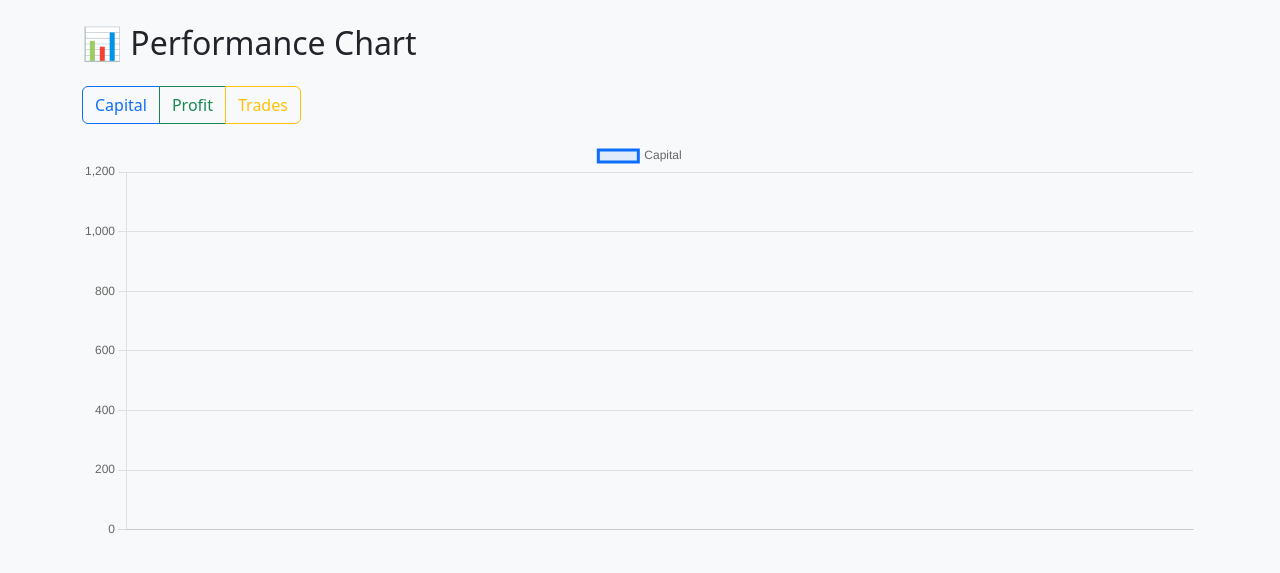
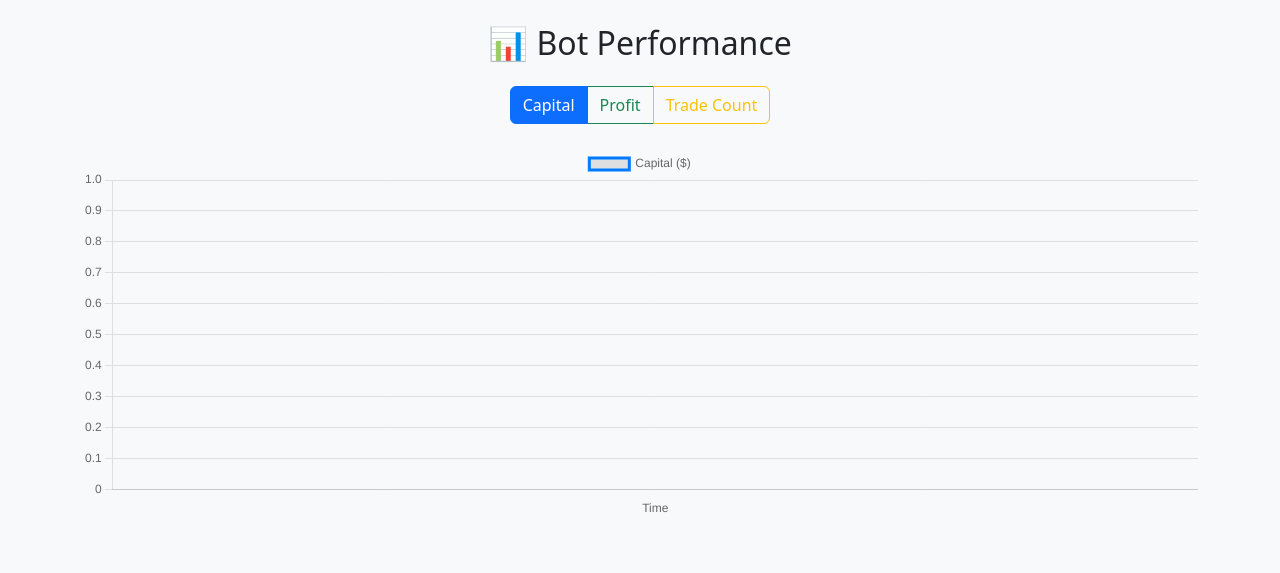
Before and after one commit to clement-mbogo/crypto-arbirtage-dashboard, a Flask app: template templates/dashboard.html in a window 1280 px wide. Shown: the top 573 px of the page. Run offline with Flask 3, Linux system fonts and the light colour scheme; the template is opened without the code that fills it, so the values that code supplies are empty; data comes from the database, SQL or seed files in the repository.

Commit message:
part 4 complete

```diff
--- a/app.py
+++ b/app.py
@@ -1,17 +1,19 @@
-from flask import Flask, jsonify
-from flask_cors import CORS
+from flask import Flask, render_template, jsonify
 import sqlite3
+import os
 from datetime import datetime, timedelta
+import random
 
 app = Flask(__name__)
-CORS(app)  # Allow cross-origin requests from frontend
 
-# --- Initialize Database ---
-def init_db():
-    conn = sqlite3.connect('trades.db')
-    cursor = conn.cursor()
-    cursor.execute('''
-        CREATE TABLE IF NOT EXISTS performance (
+DB_PATH = "trades.db"
+
+def create_table():
+    conn = sqlite3.connect(DB_PATH)
+    c = conn.cursor()
+    c.execute('''
+        CREATE TABLE IF NOT EXISTS trades (
+            id INTEGER PRIMARY KEY AUTOINCREMENT,
             timestamp TEXT,
             capital REAL,
             profit REAL,
@@ -21,48 +23,56 @@ def init_db():
     conn.commit()
     conn.close()
 
-# --- Optional: Seed with Sample Data ---
-def seed_sample_data():
-    conn = sqlite3.connect('trades.db')
-    cursor = conn.cursor()
+@app.route('/')
+def index():
+    return render_template('dashboard.html')
 
-    # Check if there's already data
-    cursor.execute("SELECT COUNT(*) FROM performance")
-    if cursor.fetchone()[0] > 0:
-        conn.close()
-        return  # Already seeded
+@app.route('/get_chart_data')
+def get_chart_data():
+    conn = sqlite3.connect(DB_PATH)
+    c = conn.cursor()
+    c.execute("SELECT timestamp, capital, profit, trade_count FROM trades ORDER BY timestamp ASC")
+    rows = c.fetchall()
+    conn.close()
 
-    start = datetime.now() - timedelta(hours=10)
-    for i in range(20):
-        ts = (start + timedelta(minutes=30 * i)).strftime('%H:%M')
-        cap = 1000 + i * 5
-        prof = i * 2
-        trades = i
-        cursor.execute("INSERT INTO performance VALUES (?, ?, ?, ?)", (ts, cap, prof, trades))
+    timestamps = [row[0] for row in rows]
+    capital = [row[1] for row in rows]
+    profit = [row[2] for row in rows]
+    trades = [row[3] for row in rows]
+
+    return jsonify({
+        "timestamps": timestamps,
+        "capital": capital,
+        "profit": profit,
+        "trades": trades
+    })
+
+@app.route('/seed_chart')
+def seed_chart():
+    create_table()
+    conn = sqlite3.connect(DB_PATH)
+    c = conn.cursor()
+    c.execute("DELETE FROM trades")  # Clear existing data
+
+    base_capital = 1000
+    base_profit = 0
+    total_trades = 0
+    now = datetime.now()
+
+    for i in range(10):
+        timestamp = (now - timedelta(minutes=(9 - i) * 5)).strftime('%H:%M')
+        trade_profit = random.uniform(-10, 15)
+        base_profit += trade_profit
+        base_capital += trade_profit
+        total_trades += random.randint(1, 3)
+
+        c.execute("INSERT INTO trades (timestamp, capital, profit, trade_count) VALUES (?, ?, ?, ?)",
+                  (timestamp, round(base_capital, 2), round(base_profit, 2), total_trades))
 
     conn.commit()
     conn.close()
+    return "Sample chart data seeded."
 
-# --- Chart Data Endpoint ---
-@app.route('/get_chart_data')
-def get_chart_data():
-    conn = sqlite3.connect('trades.db')
-    cursor = conn.cursor()
-    cursor.execute("SELECT timestamp, capital, profit, trade_count FROM performance ORDER BY timestamp")
-    rows = cursor.fetchall()
-    conn.close()
-
-    chart_data = {
-        'labels': [row[0] for row in rows],
-        'capital': [row[1] for row in rows],
-        'profit': [row[2] for row in rows],
-        'trades': [row[3] for row in rows]
-    }
-
-    return jsonify(chart_data)
-
-# --- Main Entrypoint ---
 if __name__ == '__main__':
-    init_db()
-    seed_sample_data()  # Comment this out if using real bot data
-    app.run(debug=True, port=5000)
+    create_table()
+    app.run(debug=True)
--- a/templates/dashboard.html
+++ b/templates/dashboard.html
@@ -2,76 +2,73 @@
 <html lang="en">
 <head>
   <meta charset="UTF-8">
-    <meta name="viewport" content="width=device-width, initial-scale=1.0">
   <title>Crypto Arbitrage Dashboard</title>
-    <link href="https://cdn.jsdelivr.net/npm/bootstrap@5.3.0/dist/css/bootstrap.min.css" rel="stylesheet">
+  <meta name="viewport" content="width=device-width, initial-scale=1">
+  <!-- Bootstrap -->
+  <link href="https://cdn.jsdelivr.net/npm/bootstrap@5.3.2/dist/css/bootstrap.min.css" rel="stylesheet">
+  <!-- Chart.js -->
+  <script src="https://cdn.jsdelivr.net/npm/chart.js"></script>
 </head>
 <body class="bg-light">
   <div class="container py-4">
-    <h2 class="mb-4">📊 Performance Chart</h2>
+    <h2 class="text-center mb-4">📊 Bot Performance</h2>
 
-    <!-- Chart Toggle Buttons -->
-    <div class="btn-group mb-3" role="group" aria-label="Chart toggles">
-        <button class="btn btn-outline-primary" onclick="toggleChart('capital')">Capital</button>
-        <button class="btn btn-outline-success" onclick="toggleChart('profit')">Profit</button>
-        <button class="btn btn-outline-warning" onclick="toggleChart('trades')">Trades</button>
+    <!-- Toggle Buttons -->
+    <div class="d-flex justify-content-center mb-4">
+      <div class="btn-group">
+        <button id="toggleCapital" class="btn btn-outline-primary active">Capital</button>
+        <button id="toggleProfit" class="btn btn-outline-success">Profit</button>
+        <button id="toggleTrades" class="btn btn-outline-warning">Trade Count</button>
+      </div>
     </div>
 
     <!-- Chart Canvas -->
-    <canvas id="growthChart" style="width:100%; height:400px;"></canvas>
+    <canvas id="performanceChart" height="100"></canvas>
   </div>
 
-<!-- Chart.js Library -->
-<script src="https://cdn.jsdelivr.net/npm/chart.js"></script>
-
-<!-- Chart Toggle Script -->
   <script>
     let chart;
-let chartType = 'capital';
+    let fullData = {};
 
-function fetchChartData() {
-    fetch('/get_chart_data')
-        .then(res => res.json())
-        .then(data => {
-            updateChart(data);
-        });
+    async function loadChartData() {
+      const res = await fetch('/get_chart_data');
+      fullData = await res.json();
+      updateChart('capital');
     }
 
-function updateChart(data) {
-    const labels = data.timestamps;
-    const datasets = {
-        capital: {
-            label: 'Capital',
-            data: data.capital,
-            borderColor: '#0d6efd',
-            backgroundColor: 'rgba(13, 110, 253, 0.1)',
-            fill: true,
-            tension: 0.3
-        },
-        profit: {
-            label: 'Profit',
-            data: data.profit,
-            borderColor: '#198754',
-            backgroundColor: 'rgba(25, 135, 84, 0.1)',
-            fill: true,
-            tension: 0.3
-        },
-        trades: {
-            label: 'Trade Count',
-            data: data.trade_count,
-            borderColor: '#ffc107',
-            backgroundColor: 'rgba(255, 193, 7, 0.1)',
-            fill: true,
-            tension: 0.3
+    function updateChart(type) {
+      if (chart) chart.destroy();
+
+      let label = '';
+      let data = [];
+      let color = '#007bff';
+
+      if (type === 'capital') {
+        label = 'Capital ($)';
+        data = fullData.capital;
+        color = '#007bff';
+      } else if (type === 'profit') {
+        label = 'Profit ($)';
+        data = fullData.profit;
+        color = '#28a745';
+      } else if (type === 'trades') {
+        label = 'Trade Count';
+        data = fullData.trades;
+        color = '#ffc107';
       }
-    };
 
-    if (chart) chart.destroy();
-    chart = new Chart(document.getElementById('growthChart'), {
+      chart = new Chart(document.getElementById('performanceChart').getContext('2d'), {
         type: 'line',
         data: {
-            labels: labels,
-            datasets: [datasets[chartType]]
+          labels: fullData.timestamps,
+          datasets: [{
+            label: label,
+            data: data,
+            fill: false,
+            borderColor: color,
+            tension: 0.3,
+            pointRadius: 3
+          }]
         },
         options: {
           responsive: true,
@@ -79,20 +76,28 @@ function updateChart(data) {
             legend: { display: true }
           },
           scales: {
-                x: { display: true },
+            x: { title: { display: true, text: 'Time' }},
             y: { beginAtZero: true }
           }
         }
       });
+
+      // Toggle button style
+      ['toggleCapital', 'toggleProfit', 'toggleTrades'].forEach(id => {
+        document.getElementById(id).classList.remove('active');
+      });
+      document.getElementById('toggle' + capitalize(type)).classList.add('active');
     }
 
-function toggleChart(type) {
-    chartType = type;
-    fetchChartData();
+    function capitalize(s) {
+      return s.charAt(0).toUpperCase() + s.slice(1);
     }
 
-document.addEventListener('DOMContentLoaded', fetchChartData);
+    document.getElementById('toggleCapital').addEventListener('click', () => updateChart('capital'));
+    document.getElementById('toggleProfit').addEventListener('click', () => updateChart('profit'));
+    document.getElementById('toggleTrades').addEventListener('click', () => updateChart('trades'));
+
+    loadChartData();
   </script>
-
 </body>
 </html>
```
Lines whose indentation alone changed are shown as unchanged.
